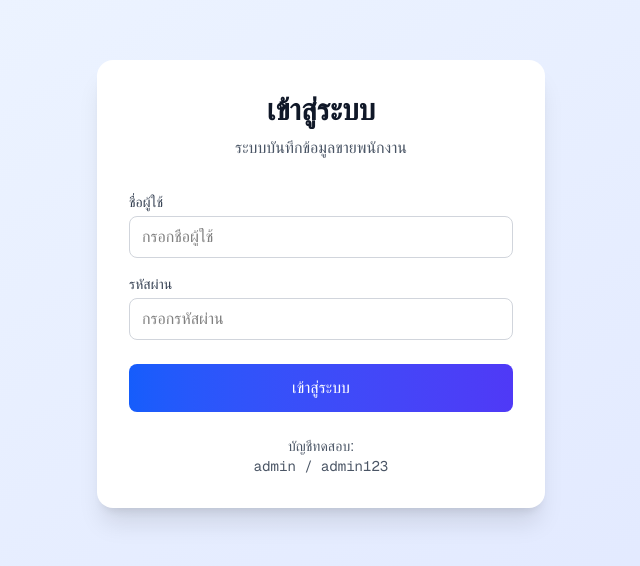
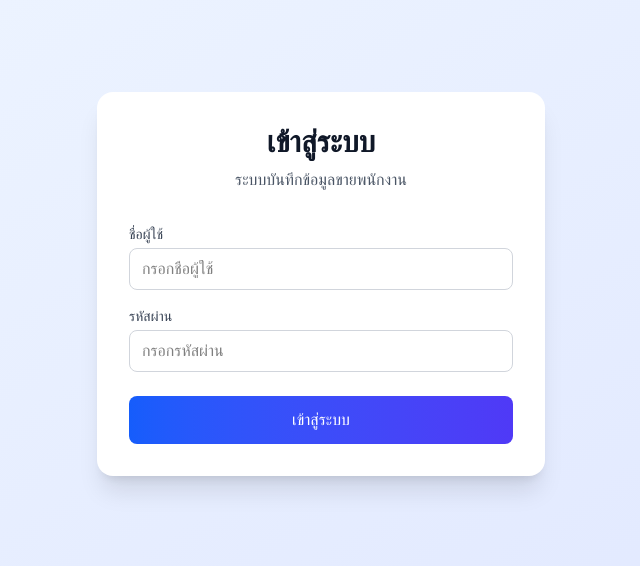
Before and after one commit to suralism/sales-system-nextjs, a Next.js app: page /login in a window 1280 px wide. Shown: the part 116-682 px from the top of the page, without its empty margins (319-959 px from the left). Built offline with nearby package versions, Linux system fonts and the light colour scheme; no server answers.

Commit message:
Update page.tsx

```diff
--- a/src/app/login/page.tsx
+++ b/src/app/login/page.tsx
@@ -89,11 +89,6 @@ export default function LoginPage() {
               {loading ? 'กำลังเข้าสู่ระบบ...' : 'เข้าสู่ระบบ'}
             </Button>
           </form>
-
-          <div className="mt-6 text-center text-sm text-gray-600">
-            <p>บัญชีทดสอบ:</p>
-            <p className="font-mono">admin / admin123</p>
-          </div>
         </div>
       </div>
     </div>
```
